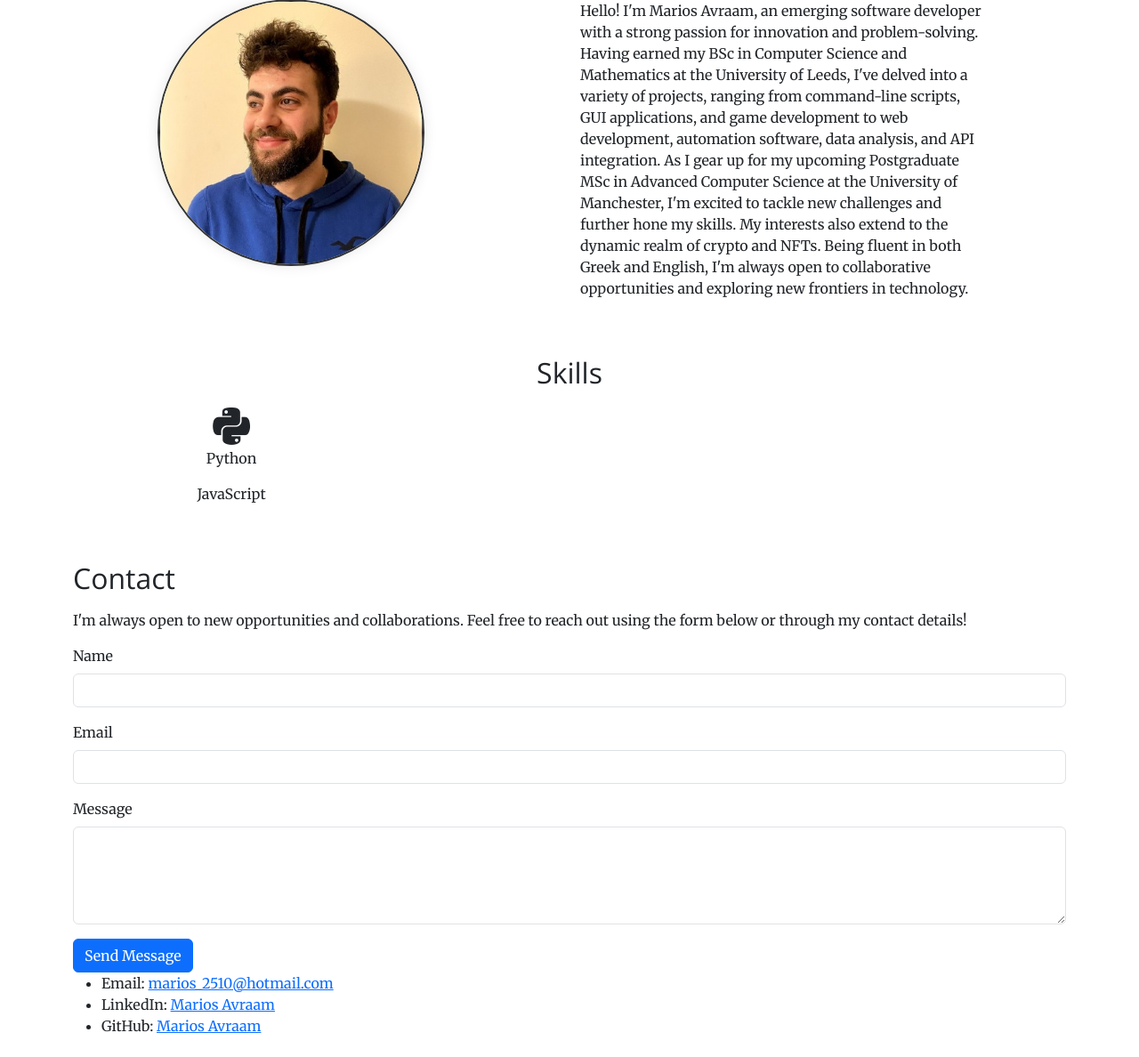
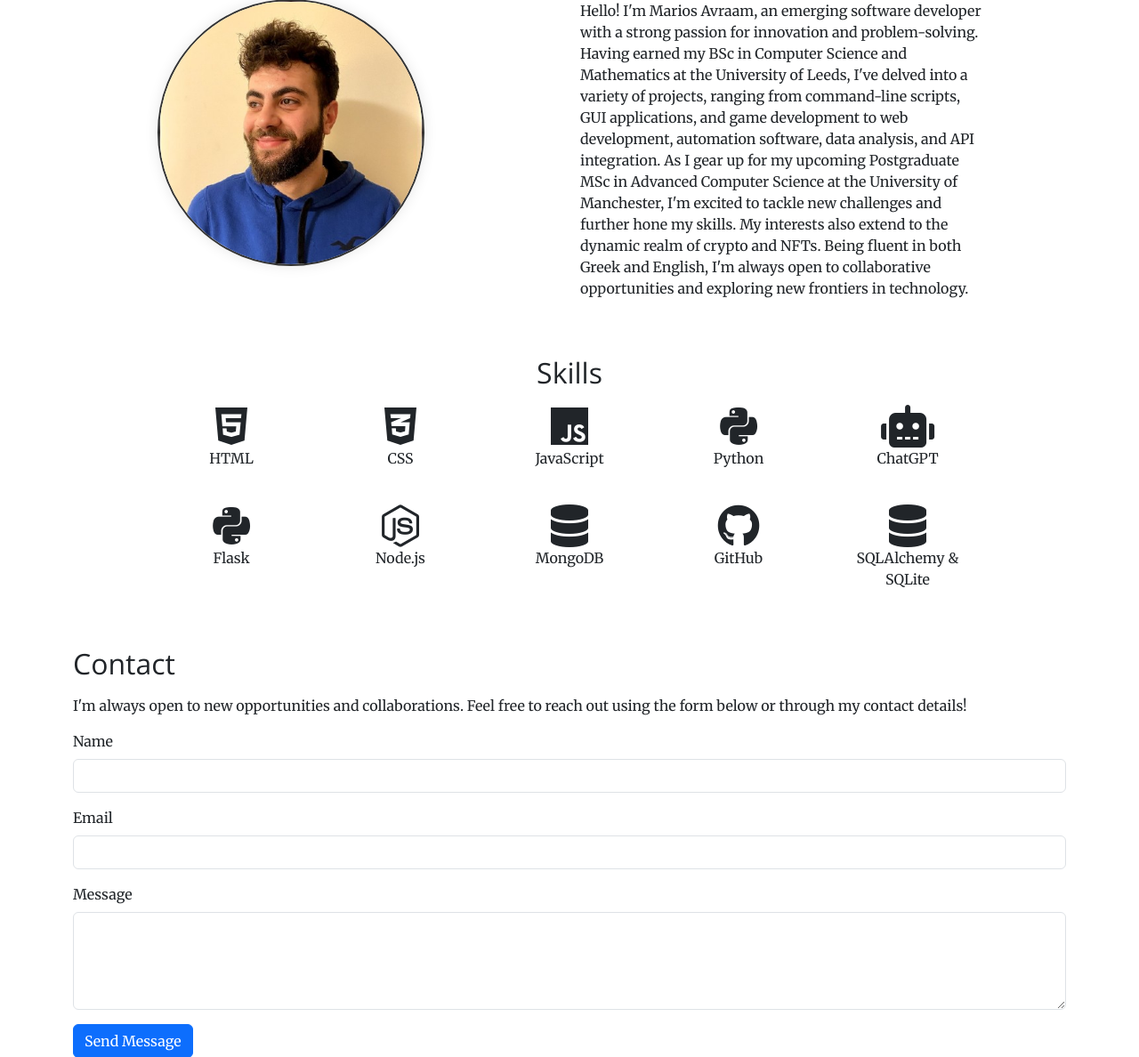
Before and after one commit to MariosAvraam/portfolio-website, a Flask app: page / in a window 1280 px wide. Shown: the part 958-2146 px from the top of the page at 89% size. Run offline with Flask 3, Linux system fonts and the light colour scheme; some libraries are stand-ins or nearby versions.

Commit message:
Add more skills.

```diff
--- a/templates/index.html
+++ b/templates/index.html
@@ -34,15 +34,54 @@
 
 <section class="container my-5" id="skills">
   <h2 class="mb-3 text-center">Skills</h2>
-  <div class="row">
-    <!-- Sample Skill -->
-    <div class="col-md-4 text-center">
-      <i class="fab fa-python fa-3x"></i> <!-- Font Awesome Icon for Python -->
-      <p>Python</p>
+
+  <div class="row justify-content-center mb-4">
+    <div class="col-md-2 text-center">
+      <i class="fab fa-html5 fa-3x"></i>
+      <p>HTML</p>
+    </div>
+    <div class="col-md-2 text-center">
+      <i class="fab fa-css3-alt fa-3x"></i>
+      <p>CSS</p>
+    </div>
+    <div class="col-md-2 text-center">
+      <i class="fab fa-js fa-3x"></i>
       <p>JavaScript</p>
     </div>
+    <div class="col-md-2 text-center">
+      <i class="fab fa-python fa-3x"></i>
+      <p>Python</p>
+    </div>
+    <div class="col-md-2 text-center">
+      <i class="fas fa-robot fa-3x"></i>
+      <p>ChatGPT</p>
+    </div>
   </div>
+  <div class="row justify-content-center mb-4">
+    <div class="col-md-2 text-center">
+      <i class="fab fa-python fa-3x"></i>
+      <p>Flask</p>
+    </div>
+    <div class="col-md-2 text-center">
+      <i class="fab fa-node-js fa-3x"></i>
+      <p>Node.js</p>
+    </div>
+    <div class="col-md-2 text-center">
+      <i class="fas fa-database fa-3x"></i>
+      <p>MongoDB</p>
+    </div>
+    <div class="col-md-2 text-center">
+      <i class="fab fa-github fa-3x"></i>
+      <p>GitHub</p>
+    </div>
+    <div class="col-md-2 text-center">
+      <i class="fas fa-database fa-3x"></i>
+      <p>SQLAlchemy & SQLite</p>
+    </div>
+  </div>
+
 </section>
+
 
 <section class="container my-5" id="contact">
   <h2 class="mb-3">Contact</h2>
```
